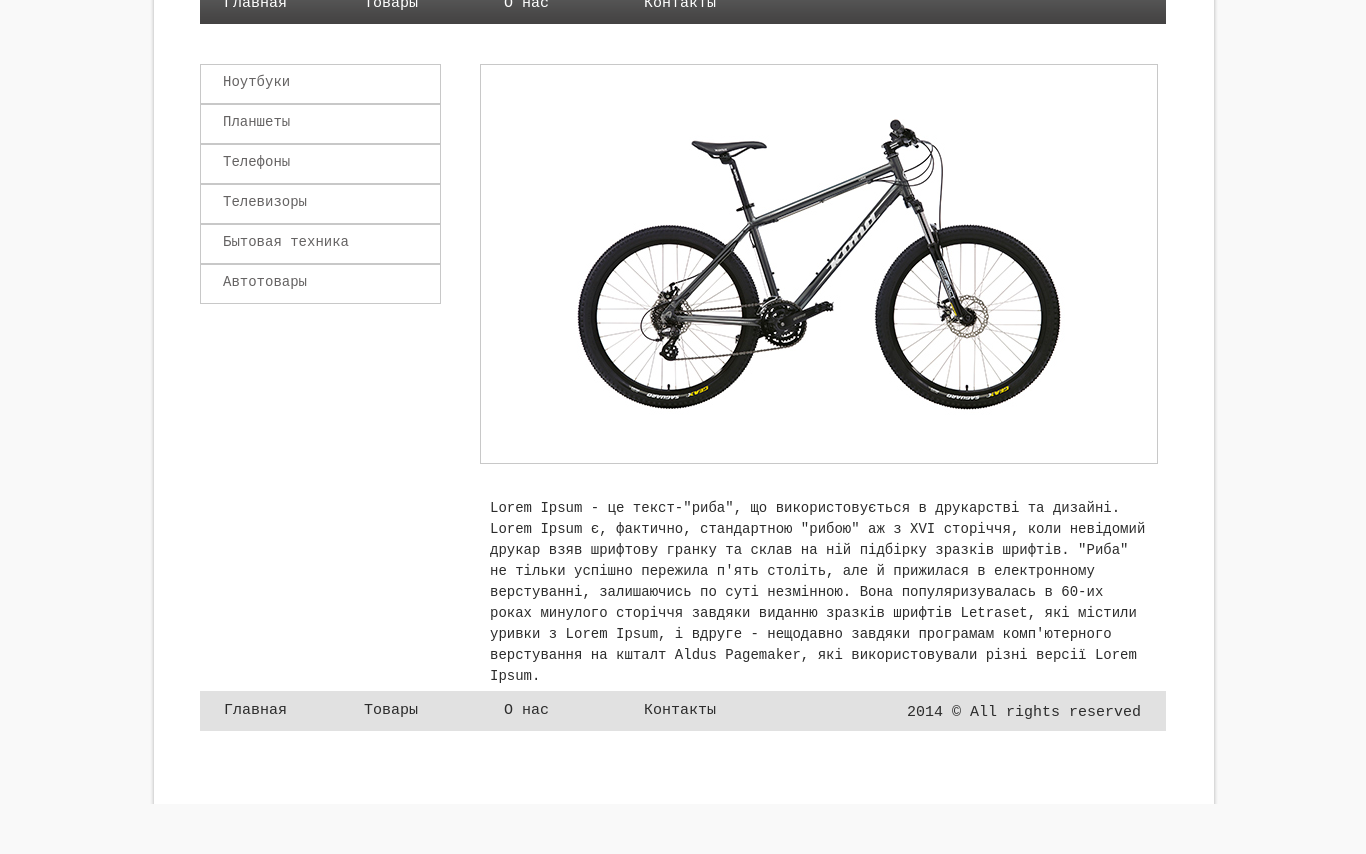
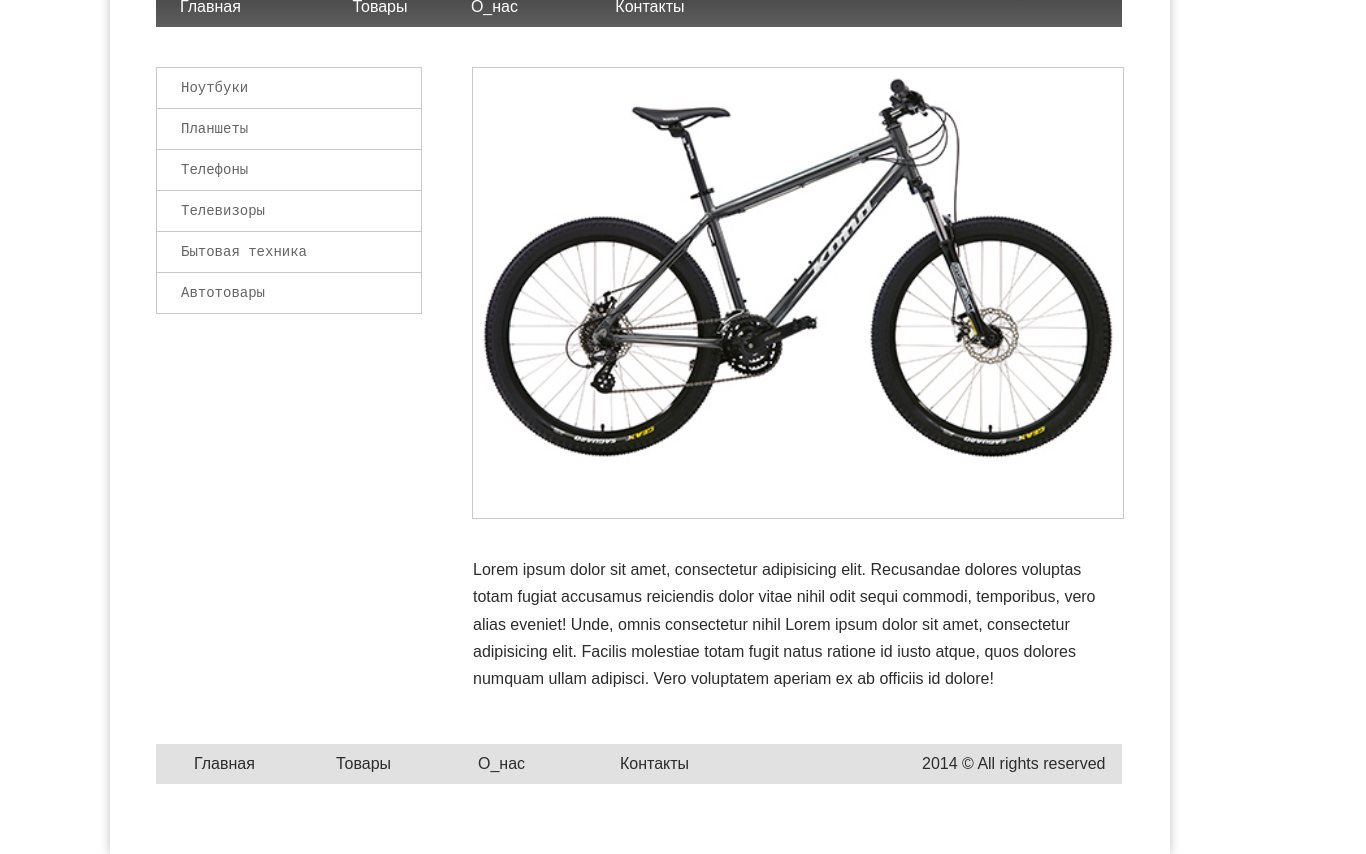
Before and after one commit to AALogvinovskyi/GoIT, a plain HTML site: page hw3/index.html in a window 1280 px wide. Shown: the part 146-1000 px from the top of the page, 1366 px wide, since content can reach past the window. Before the commit the page ends 950 px from the top, so only its background shows below. Drawn offline with Linux system fonts and the light colour scheme.

Commit message:
HomeWork

```diff
--- a/hw3/css/style.css
+++ b/hw3/css/style.css
@@ -1,156 +1,130 @@
-.bg {
-    width: 1366px;
-    height: 950px;
-    background-color: #f9f9f9;
+.conteiner {
+	margin: 0px auto;
+	width: 1060px;
+	height: 1000px;
+	background: #ffffff;
+	box-shadow: 0 0 10px rgba(0,0,0,.25);
 }
 
-.container {
-    margin-left: 150px;
-    background-image: url(../img/container.png);
-    width: 1068px;
-    height: 950px;
+.image {
+	padding-top: 50px;
+	padding-left: 46px;
+	padding-bottom: 40px;
 }
 
-
-/* HEADER*/
-
-.logo {
-    margin-top: 50px;
-    margin-left: 49px;
+.headermenu {
+	margin-left: 46px;
+	margin-bottom: 40px;
+	width: 966px;
+	height: 40px;
+	background: linear-gradient(to top, #5e5e5e, #454444);
+	font-family: sans-serif;
 }
 
-.menu {
-    background-image: url(../img/header/menu/links/panel.png);
-    width: 966px;
-    height: 40px;
-    margin-top: 37px;
-    margin-left: 50px;
+.headermenu li {
+	width: 100px;
+	line-height: 40px;
+	padding-left: 40px;
+	display: inline-block;
+	color: white;
 }
 
-.header-button {
-    display: inline-block;
-    width: 116px;
-    height: 28px;
-    cursor: pointer;
-    padding-top: 12px;
-    padding-left: 24px;
-    text-align: left;
-    font-size: 15px;
-    color: #ffffff;
-    font-family: monospace;
+.headermenu li:first-child {
+	width: 144px;
+	padding-left: 24px;
 }
 
-a {
-    color: #ffffff;
-    text-decoration: none;
+.headermenu li:nth-child(2) {
+	width: 50px;
+	padding-left: 24px;
+	padding-right: 24px;
 }
 
-.header-button:hover {
-    background-image: url(../img/header/menu/links/hover/link-all.png);
-    background-size: cover;
+.headermenu li:hover {
+	cursor: pointer;
+	background: linear-gradient(to top ,#4a4a4a, #2e2e2e);
+	border-left: 1px solid #838383;
+	border-right: 1px solid #838383;
+	transition: background .2s ease-in-out 1s;
 }
 
-
-/*SIDERBAR*/
-
-aside {
-    font-family: monospace;
-    float: left;
-    margin-left: 50px;
-    margin-top: 40px;
-    font-size: 14px;
-    text-align: left;
+.leftmenu {
+	margin-left: 46px;
+	width: 264px;
+	height: 245px;
+	line-height: 40px;
+	border: 1px solid #c8c8c8;
+	color: #656363;
+	font-size: 14px;
+	font-family: monospace;
 }
 
-.sidebar {
-    display: inline-block;
-    width: 217px;
-    height: 28px;
-    border: 1px solid #c8c8c8;
-    padding-left: 22px;
-    padding-top: 10px;
-    cursor: pointer;
+.leftmenu li {
+	color: #656363;
+	padding-left: 24px;
+	border-bottom: 1px solid #c8c8c8;
 }
 
-.sidebar:hover {
-    background-color: #f9f9f9;
-    padding-left: 13px;
-    width: 226px;
+.leftmenu li:last-child {
+	border-bottom:none;
 }
 
-.link-sidebar {
-    color: #656363;
+.leftmenu li:hover {
+	cursor: pointer;
+	padding-left: 22px;
+	background: #f9f9f9;
+	color: #2c2c2c;
+	transition: background, padding-left .25s ease-in-out;
 }
 
-
-/* CONTENT */
-
-.velo {
-    padding-left: 88px;
-    margin-top: 46px;
+.content {
+	margin-top: -247px;
+	margin-right: 46px;
+	margin-bottom: 100px;
+	float: right;
+	width: 650px;
+	height: 450px;
+	border: 1px solid #c8c8c8;
+	line-height: 1.7;
+	color: #2c2c2c;
+	font-family: arial;
 }
 
-.box-velo {
-    float: left;
-    border: 1px solid #c8c8c8;
-    width: 676px;
-    height: 398px;
-    margin-top: 40px;
-    margin-left: 39px;
+.contentimg {
+	width: 650px;
+	height: 400px;
+	margin-bottom: 80px;
+}
+.fotter{
+	position: absolute;
+	margin-top: 430px;
+	margin-left: 46px;
+	width: 966px;
+	height: 40px;
+	background: #e1e1e1;
+	color: #2c2c2c;
 }
 
-.velo-text {
-    display: inline-block;
-    font-size: 14px;
-    font-family: monospace;
-    width: 663px;
-    height: 180px;
-    margin-left: 340px;
-    margin-top: 34px;
-    color: #2c2c2c;
-    line-height: 21px;
+.fotter li {
+	width: 100px;
+	line-height: 40px;
+	padding-left: 38px;
+	display: inline-block;
+	font-family: arial;
 }
 
-
-/*FOOTER*/
-
-.footer-menu {
-    background-image: url(../img/footer/links/panel.png);
-    width: 966px;
-    height: 40px;
-    margin-top: 8px;
-    margin-left: 50px;
-    font-family: monospace;
+.fotter li:hover {
+	cursor: pointer;
+	text-decoration: underline;
+	transition: text, .2s, ease-in-out;
 }
 
-.footer-button {
-    display: inline-block;
-    width: 116px;
-    height: 28px;
-    cursor: pointer;
-    padding-top: 12px;
-    padding-left: 24px;
-    text-align: left;
-    font-size: 15px;
-    font-family: monospace;
+.fotter li:last-child {
+	float: right;
+	width: 200px;
 }
 
-.footer-button:hover {
-    text-decoration: underline;
+.fotter li:last-child:hover {
+	text-decoration: none;
+	cursor: default;
 }
-
-.link-footer {
-    color: #2c2c2c;
-}
-
-.footer-regist {
-    text-align: right;
-    width: 421px;
-    height: 15px;
-    margin-left: -40px;
-    margin-top: 14px;
-    font-family: monospace;
-    font-size: 15px;
-    color: #2c2c2c;
-    position: absolute;
-}
--- a/hw3/index.html
+++ b/hw3/index.html
@@ -1,59 +1,48 @@
-<!doctype html>
-<html>
-
+<!DOCTYPE html>
+<html lang="en">
 <head>
     <meta charset="UTF-8">
-    <title>Fitness</title>
+    <title>Homework 3</title>
     <link rel="stylesheet" href="css/reset.css">
     <link rel="stylesheet" href="css/style.css">
 </head>
+<body>
+   <div class="conteiner">
+    <div class="logo">
+        <img class="image" src="img/logo.png">
+    </div>
+    <div class="headermenu">
+        <ul>
+            <li>Главная</li>
+            <li>Товары</li>
+            <li>О_нас</li>
+            <li>Контакты</li>
+        </ul>
+    </div>
+    <div class="leftmenu">
+        <ul>
+            <li>Ноутбуки</li>
+            <li>Планшеты</li>
+            <li>Телефоны</li>
+            <li>Телевизоры</li>
+            <li>Бытовая техника</li>
+            <li>Автотовары</li>
+        </ul>
+    </div>
+    <div class="content">
+        <img class="contentimg" src="img/image.png">
+        <p class="contentdescription">Lorem ipsum dolor sit amet, consectetur adipisicing elit. Recusandae dolores voluptas totam fugiat accusamus reiciendis dolor vitae nihil odit sequi commodi, temporibus, vero alias eveniet! Unde, omnis consectetur nihil Lorem ipsum dolor sit amet, consectetur adipisicing elit. Facilis molestiae totam fugit natus ratione id iusto atque, quos dolores numquam ullam adipisci. Vero voluptatem aperiam ex ab officiis id dolore!</p>
+    </div>
+    <div class="fotter">
+       <ul>
+           <li>Главная</li>
+           <li>Товары</li>
+           <li>О_нас</li>
+           <li>Контакты</li>
+           <li>2014 &copy; All rights reserved</li>
+       </ul>
+    </div>
+    </div>
 
-<body class="bg">
-    <div class="container">
-
-        <!-- HEADER-->
-
-        <div class="header">
-            <img class="logo" src="img/header/logo/logo.png" alt="">
-            <div class="menu">
-                <span class="header-button"><a href="">Главная</a></span><span class="header-button"><a href="">Товары</a></span><span class="header-button"><a href="">О нас</a></span><span class="header-button"><a href="">Контакты</a></span>
-            </div>
-        </div>
-
-        <!--SIDEBAR-->
-
-        <aside>
-            <p class="sidebar"><a class="link-sidebar" href="">Ноутбуки</a></p>
-            <br>
-            <p class="sidebar"><a class="link-sidebar" href="">Планшеты</a></p>
-            <br>
-            <p class="sidebar"><a class="link-sidebar" href="">Телефоны</a></p>
-            <br>
-            <p class="sidebar"><a class="link-sidebar" href="">Телевизоры</a></p>
-            <br>
-            <p class="sidebar"><a class="link-sidebar" href="">Бытовая техника</a></p>
-            <br>
-            <p class="sidebar"><a class="link-sidebar" href="">Автотовары</a></p>
-        </aside>
-
-        <!-- CONTENT-->
-
-        <div class="box-velo">
-            <img class="velo" src="img/container/content/image/image.png" alt="">
-        </div>
-        <div class="velo-text">
-            Lorem Ipsum - це текст-"риба", що використовується в друкарстві та дизайні. Lorem Ipsum є, фактично, стандартною "рибою" аж з XVI сторіччя, коли невідомий друкар взяв шрифтову гранку та склав на ній підбірку зразків шрифтів. "Риба" не тільки успішно пережила п'ять століть, але й прижилася в електронному верстуванні, залишаючись по суті незмінною. Вона популяризувалась в 60-их роках минулого сторіччя завдяки виданню зразків шрифтів Letraset, які містили уривки з Lorem Ipsum, і вдруге - нещодавно завдяки програмам комп'ютерного верстування на кшталт Aldus Pagemaker, які використовували різні версії Lorem Ipsum.
-        </div>
-
-        <!--FOOTER-->
-
-        <footer>
-            <div class="footer-menu">
-                <span class="footer-button"><a class="link-footer" href="">Главная</a></span><span class="footer-button"><a class="link-footer" href="">Товары</a></span><span class="footer-button"><a class="link-footer" href="">О нас</a></span><span class="footer-button"><a class="link-footer" href="">Контакты</a></span>
-                <span class="footer-regist">2014 © All rights reserved</span>
-            </div>
-        </footer>
-    </div>
 </body>
-
 </html>
```
Also changed, not shown: hw3/README.md (deleted), hw3/img/bg.png (deleted), hw3/img/container.png (deleted), hw3/img/footer/links/panel.png (deleted), hw3/img/header/menu/links/hover/link-all.png (deleted), hw3/img/header/menu/links/panel.png (deleted), hw3/img/image.png (renamed from hw3/img/container/content/image/image.png), hw3/img/logo.png (renamed from hw3/img/header/logo/logo.png).
